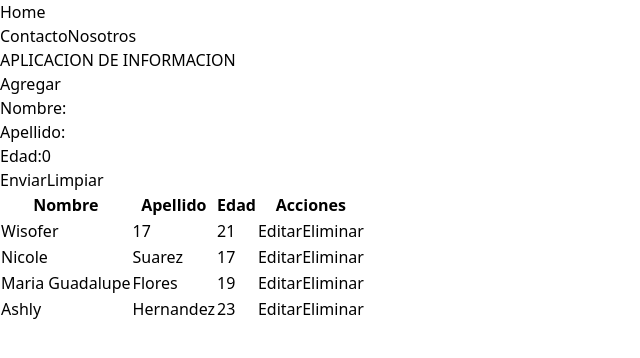
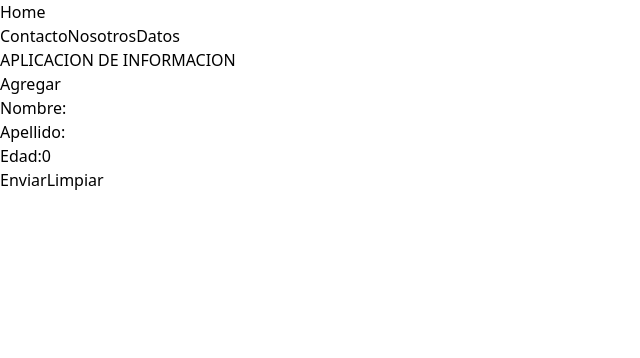
Before and after one commit to Wisofer/Crud-React, a React (Vite) app: page / in a window 1280 px wide. Shown: the top 358 px of the page, without its empty margins (0-640 px from the left). Built offline with nearby package versions, Linux system fonts and the light colour scheme.

Commit message:
Trabando con useContext

```diff
--- a/package.json
+++ b/package.json
@@ -11,6 +11,7 @@
     "fake-api": "json-server --watch src/api/db.json --port 5000"
   },
   "dependencies": {
+    "@supabase/supabase-js": "^2.38.5",
     "bootstrap": "^5.3.2",
     "react": "^18.2.0",
     "react-bootstrap": "^2.9.0",
--- a/src/App.jsx
+++ b/src/App.jsx
@@ -1,14 +1,27 @@
+// Importa React y los estilos de la aplicación
 import React from "react";
 import "./App.css";
+
+// Importa el componente CrudApp y la función useContexto desde el contexto
 import CrudApp from "./components/CrudApp";
-import Navbar from "./components/Navbar";
+import { useContexto } from "./context/Context";
 
+// Define el componente principal de la aplicación
 function App() {
+  // Utiliza el hook useContexto para obtener datos del contexto
+  const { nombre } = useContexto();
+
+  // Muestra el nombre en la consola (útil para depuración)
+  console.log(nombre);
+
+  // Renderiza la aplicación
   return (
     <>
-      <div className="bg-gray-200 min-h-screen">
+      {/* Estructura básica de la aplicación */}
+      <div className="bg-gray-200 mt-10 ">
         <div className="container mx-auto py-8">
           <div className="max-w-lg mx-auto lg:max-w-full">
+            {/* Renderiza el componente CrudApp dentro de un contenedor */}
             <CrudApp />
           </div>
         </div>
@@ -17,4 +30,5 @@ function App() {
   );
 }
 
+// Exporta el componente principal para que pueda ser utilizado en otros archivos
 export default App;
--- /dev/null
+++ b/src/api/Supabase.jsx
@@ -0,0 +1,5 @@
+
+import { createClient } from '@supabase/supabase-js'
+
+// Create a single supabase client for interacting with your database
+const supabase = createClient('https://xyzcompany.supabase.co', 'public-anon-key')
--- a/src/components/CrudApp.jsx
+++ b/src/components/CrudApp.jsx
@@ -1,78 +1,11 @@
 import React, { useState } from "react";
 import CrudForm from "./CrudForm";
-import CrudTable from "./CrudTable";
-
-const initialDb = [
-  {
-    id: 1,
-    nombre: "Wisofer",
-    apellido: "17",
-    edad: 21,
-  },
-  {
-    id: 2,
-    nombre: "Nicole",
-    apellido: "Suarez",
-    edad: 17,
-  },
-  {
-    id: 3,
-    nombre: "Maria Guadalupe",
-    apellido: "Flores",
-    edad: 19,
-  },
-  {
-    id: 4,
-    nombre: "Ashly",
-    apellido: "Hernandez",
-    edad: 23,
-  },
-];
 
 const CrudApp = () => {
-  const [db, setDb] = useState(initialDb);
-  const [dataToEdit, setdataToEdit] = useState(null);
-
-  const createData = (data) => {
-    data.id = Date.now();
-    setDb([...db, data]);
-  };
-
-  const updateData = (data) => {
-    let newData = db.map((el) => (el.id === data.id ? data : el));
-    setDb(newData);
-  };
-
-  const deleteData = (id) => {
-    const confirmDelete = window.confirm(
-      "¿Estás seguro de que deseas eliminar este elemento?"
-    );
-
-    if (confirmDelete) {
-      const newData = db.filter((el) => el.id !== id);
-      setDb(newData);
-    }
-  };
-
   return (
     <div className="container mx-auto mt-8 p-4 lg:p-8 bg-gray-100 max-w-2xl">
       <h3 className="text-3xl font-semibold mb-4">APLICACION DE INFORMACION</h3>
-      <CrudForm
-        createData={createData}
-        updateData={updateData}
-        dataToEdit={dataToEdit}
-        setdataToEdit={setdataToEdit}
-      />
-
-      <div className="overflow-x-auto">
-        <table className="w-full table-auto border-collapse border border-gray-400 mt-4">
-          <CrudTable
-            db={db}
-            setdataToEdit={setdataToEdit}
-            deleteData={deleteData}
-          />
-        </table>
-      </div>
+      <CrudForm />
     </div>
   );
 };
--- a/src/components/CrudForm.jsx
+++ b/src/components/CrudForm.jsx
@@ -1,4 +1,5 @@
 import React, { useEffect, useState } from "react";
+import { useContexto } from "../context/Context";
 
 const initialForm = {
   id: null,
@@ -7,7 +8,9 @@ const initialForm = {
   edad: 0,
 };
 
-const CrudForm = ({ createData, updateData, dataToEdit, setdataToEdit }) => {
+const CrudForm = () => {
+  const { createData, updateData, dataToEdit, setdataToEdit } = useContexto();
+
   const [form, setForm] = useState(initialForm);
 
   useEffect(() => {
@@ -49,7 +52,7 @@ const CrudForm = ({ createData, updateData, dataToEdit, setdataToEdit }) => {
 
   return (
     <div className="bg-white p-6 rounded-md shadow-md md:w-96 mx-auto">
-      <h3 className="text-lg md:text-2xl font-semibold mb-4">
+      <h3 className="text-lg md:text-2x1 font-semibold mb-4">
         {dataToEdit ? "Editar" : "Agregar"}
       </h3>
       <form onSubmit={handleSubmit}>
@@ -66,7 +69,7 @@ const CrudForm = ({ createData, updateData, dataToEdit, setdataToEdit }) => {
           />
         </div>
         <div className="mb-4">
-          <label className="block text-gray-600 text-sm font-medium mb-2">
+          <label className="block text-gray-700 text-sm font-medium mb-2">
             Apellido:
           </label>
           <input
@@ -91,13 +94,13 @@ const CrudForm = ({ createData, updateData, dataToEdit, setdataToEdit }) => {
         </div>
         <div className="flex flex-col md:flex-row md:space-x-4">
           <button
-            className="w-full md:w-auto bg-blue-500 text-white px-4 py-2 rounded-md hover:bg-blue-600"
+            className="w-full md:w-auto bg-blue-500 text-white px-4 py-2 rounded-md hover:bg-blue-600 transition-colors duration-300"
             type="submit"
           >
             Enviar
           </button>
           <button
-            className="w-full md:w-auto bg-gray-300 text-gray-700 px-4 py-2 rounded-md hover:bg-gray-400 mt-2 md:mt-0"
+            className="w-full md:w-auto bg-gray-300 text-gray-700 px-4 py-2 rounded-md hover:bg-gray-400 mt-2 md:mt-0 transition-colors duration-300"
             onClick={handleReset}
           >
             Limpiar
--- a/src/components/CrudTable.jsx
+++ b/src/components/CrudTable.jsx
@@ -1,7 +1,12 @@
 import React from "react";
 import CrudTableRow from "./CrudTableRow";
+import { useContexto } from "../context/Context";
 
-const CrudTable = ({ db, setdataToEdit, deleteData }) => {
+const CrudTable = ( ) => {
+
+    const { db, setdataToEdit, deleteData } = useContexto()
+
+
   return (
     <div className="mt-4 overflow-x-auto">
       <table className="min-w-full bg-white border border-gray-300">
@@ -25,8 +30,6 @@ const CrudTable = ({ db, setdataToEdit, deleteData }) => {
               <CrudTableRow
                 key={el.id}
                 db={el}
-                setdataToEdit={setdataToEdit}
-                deleteData={deleteData}
               />
             ))
           )}
--- a/src/components/CrudTableRow.jsx
+++ b/src/components/CrudTableRow.jsx
@@ -1,7 +1,10 @@
 import React from "react";
+import { useContexto } from "../context/Context";
+import { Link } from "react-router-dom";
 
-const CrudTableRow = ({ db, deleteData, setdataToEdit }) => {
+const CrudTableRow = ({ db }) => {
   const { nombre, apellido, edad, id } = db;
+  const { deleteData, setdataToEdit } = useContexto();
 
   return (
     <tr className="hover:bg-gray-100 transition">
@@ -9,18 +12,23 @@ const CrudTableRow = ({ db, deleteData, setdataToEdit }) => {
       <td className="py-2 px-4 sm:py-3 sm:px-6">{apellido}</td>
       <td className="py-2 px-4 sm:py-3 sm:px-6">{edad}</td>
       <td className="py-2 px-4 sm:py-3 sm:px-6">
+        <div className="flex flex-wrap gap-2">
+          <Link to={"/"}>
             <button
               className="w-full sm:w-auto bg-blue-500 hover:bg-blue-700 text-white py-1 px-3 rounded-md mb-2 sm:mb-0 sm:mr-2 transition duration-300"
               onClick={() => setdataToEdit(db)}
             >
               Editar
             </button>
+          </Link>
+
           <button
             className="w-full sm:w-auto bg-red-500 hover:bg-red-700 text-white py-1 px-3 rounded-md transition duration-300"
             onClick={() => deleteData(id)}
           >
             Eliminar
           </button>
+        </div>
       </td>
     </tr>
   );
--- a/src/components/Navbar.jsx
+++ b/src/components/Navbar.jsx
@@ -23,11 +23,19 @@ const Navbar = () => {
                 Nosotros
               </span>
             </Link>
+
+            <Link to={"datos"}>
+              <span className="cursor-pointer text-white hover:text-gray-300">
+                Datos
+              </span>
+            </Link>
           </div>
         </div>
       </nav>
-      <div>
-        <Outlet />
+      <div className="container mx-auto mt-4">
+        <div className="w-full lg:w-3/4 xl:w-1/2 mx-auto">
+          <Outlet />
+        </div>
       </div>
     </>
   );
--- /dev/null
+++ b/src/context/Context.jsx
@@ -0,0 +1,69 @@
+import { createContext, useContext, useState } from "react";
+
+export const ContextFormulario = createContext();
+
+export const useContexto = () => {
+  const contexto = useContext(ContextFormulario);
+  if (!contexto) {
+    throw new console.error(
+      "Lo lamento el contexto debe estar con un provider"
+    );
+  } else {
+    return contexto;
+  }
+};
+
+export const ContextoProvider = ({ children }) => {
+  const initialDb = [
+    {
+        id:1,
+        nombre:"William Fernando",
+        apellido:"Borge Vanegas",
+        edad:21
+    },
+    {
+      id:2,
+        nombre:"wisofer Fernando",
+        apellido:"Borge Vanegas",
+        edad:21
+    },
+    {
+       id:3,
+        nombre:"will Fernando",
+        apellido:"Borge Vanegas",
+        edad:21
+    },
+    {
+      id:4,
+        nombre:"ferhon Fernando",
+        apellido:"Borge Vanegas",
+        edad:21
+    },
+
+  ];
+  const [db, setDb] = useState(initialDb);
+  const [dataToEdit, setdataToEdit] = useState(null);
+
+  const createData = (data) => {
+    data.id = Date.now();
+    setDb([...db, data]);
+  };
+
+  const updateData = (data) => {
+    let newData = db.map((el) => (el.id === data.id ? data : el));
+    setDb(newData);
+  };
+
+  const deleteData = (id) => {
+    const confirmDelete = window.confirm(
+      "¿Estás seguro de que deseas eliminar este elemento?"
+    );
+
+    if (confirmDelete) {
+      const newData = db.filter((el) => el.id !== id);
+      setDb(newData);
+    }
+  };
+
+  return <ContextFormulario.Provider value={{createData, updateData, deleteData, db, setdataToEdit, dataToEdit }} >{children}</ContextFormulario.Provider>;
+};
```
Also changed, not shown: src/main.jsx (+10 -3 lines), 1 other file (tests, documents, lock files or other folders). Lines whose indentation alone changed are shown as unchanged.
